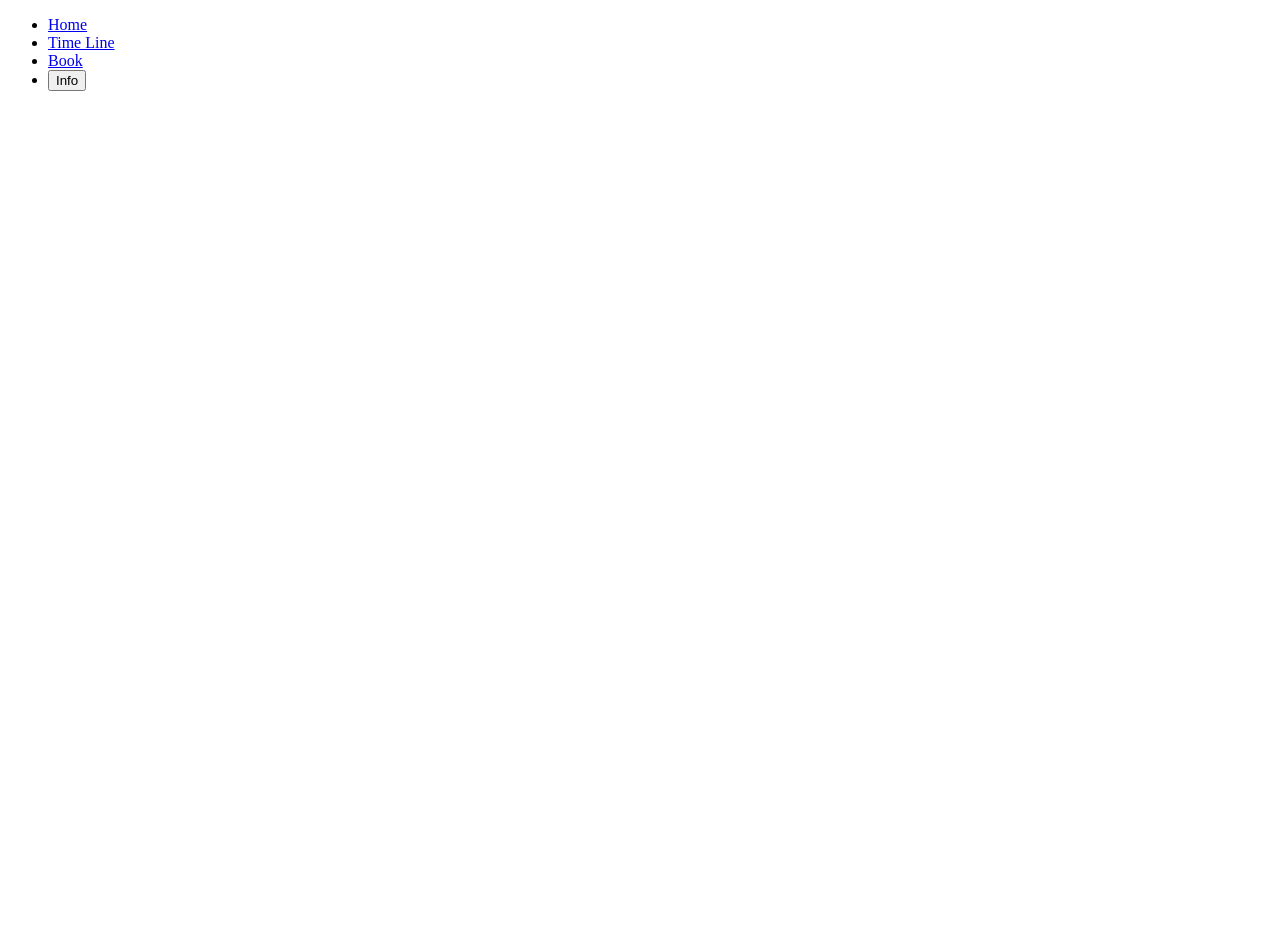
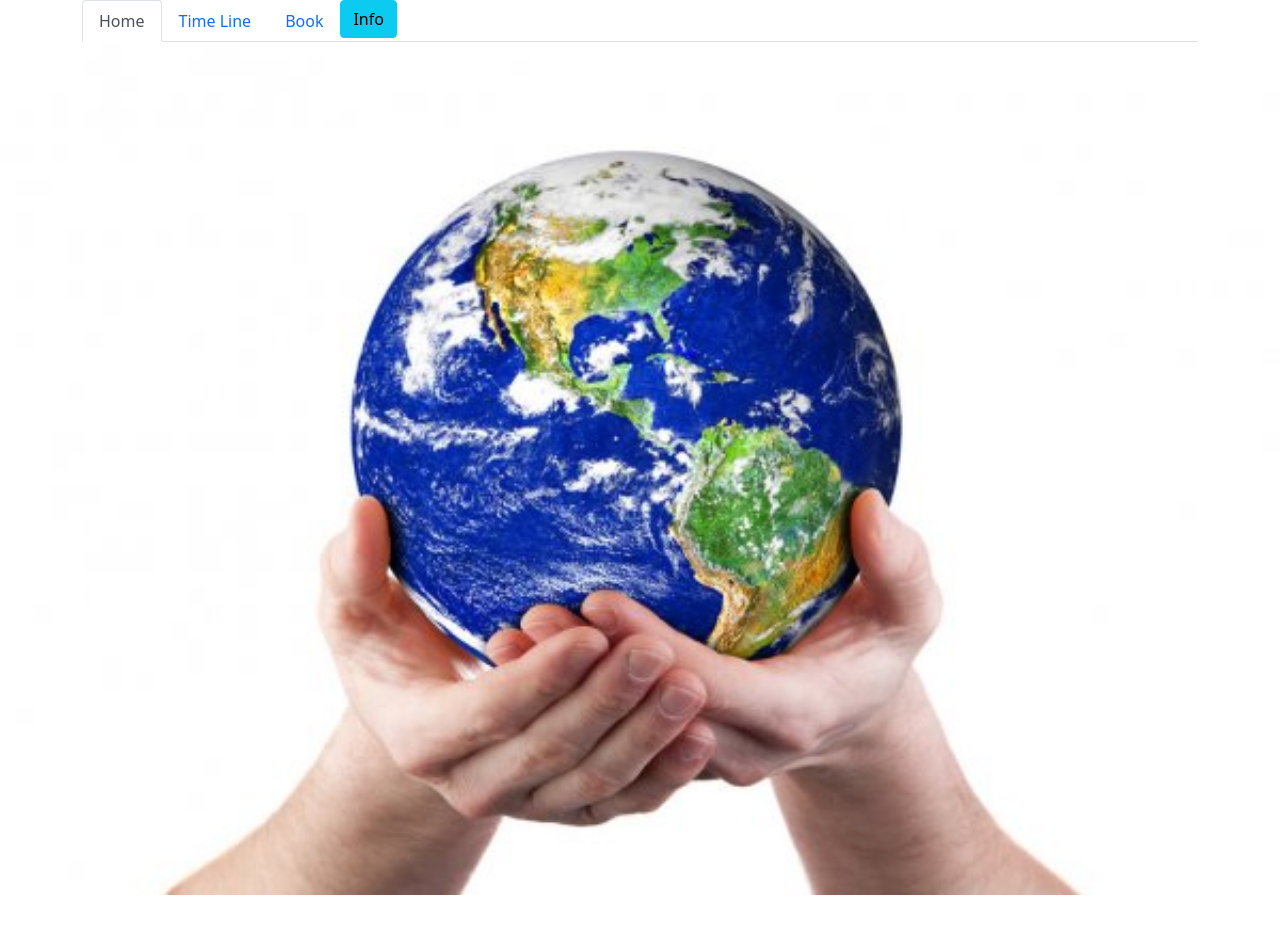
Before and after one commit to ruslan1b/HMap, a website: page index.html in a window 1280 px wide. Drawn offline with Linux system fonts and the light colour scheme; the site is published under a folder, as on GitHub Pages, so addresses that start at the root find nothing.

Commit message:
Update index.html

```diff
--- a/index.html
+++ b/index.html
@@ -8,10 +8,10 @@
 
     <meta http-equiv="x-ua-compatible" content="ie=edge">
     <link rel="stylesheet" type="text/css" href="./css/inspector.css">
-    <link rel="csv" type="text/csv" href=".//data/time.csv">
+    <link rel="csv" type="text/csv" href="./data/time.csv">
 
     <!-- Bootstrap CSS -->
-    <link rel="stylesheet" type="text/css" href="/css/bootstrap.min.css">
+    <link rel="stylesheet" type="text/css" href="./css/bootstrap.min.css">
 
 </head>
 
@@ -32,7 +32,7 @@
             </li>
         </ul>
     </div>
-    <div style="background-image: url(/img/earth_In.jpg); background-repeat:no-repeat; width:100vmax; height: 100vmax; background-size: 100%,100%;">
+    <div style="background-image: url(./img/earth_In.jpg); background-repeat:no-repeat; width:100vmax; height: 100vmax; background-size: 100%,100%;">
 
     </div>
 
```
